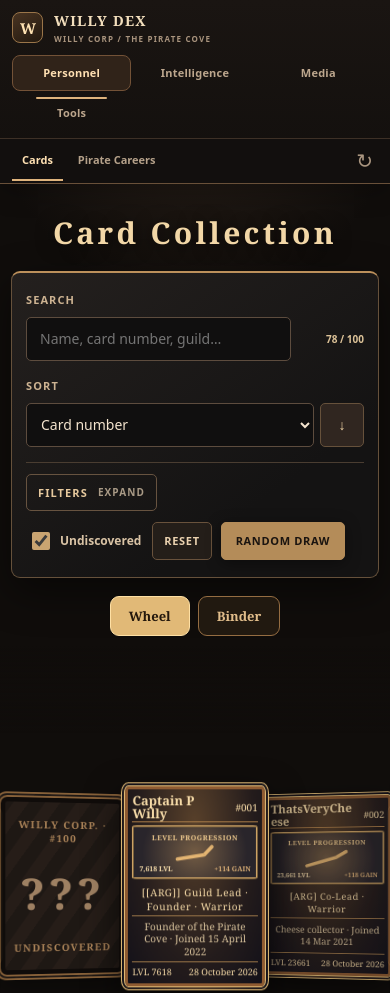
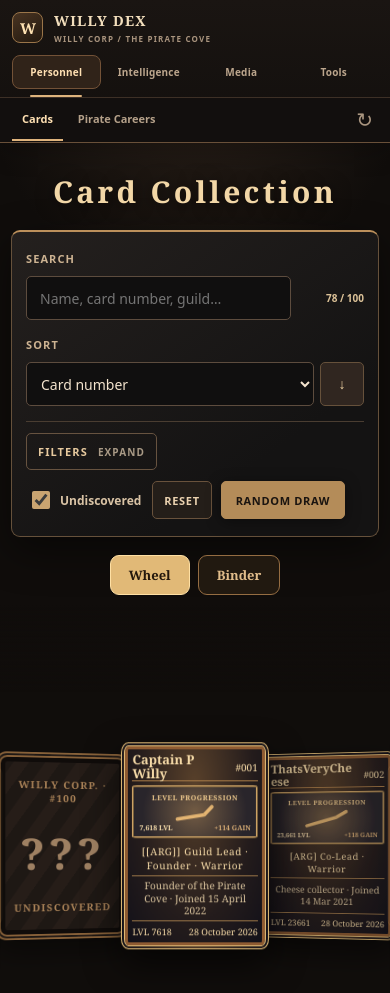
Before and after one commit to CaptainPWilly/willy-dex, a website: page index.html in a window 390 px wide. Shown: the top 993 px of the page. Drawn offline with Linux system fonts and the light colour scheme.

Commit message:
Fit Tools navigation section on mobile

```diff
--- a/app-shell.css
+++ b/app-shell.css
@@ -51,8 +51,8 @@ body{background:radial-gradient(ellipse 80% 35% at 50% 0,#30241b,var(--wc-ui-bg)
   #wc-app-shell .wc-app-emblem{width:31px;height:31px;border-radius:8px;font-size:15px}
   #wc-app-shell .wc-app-title{font-size:14px}
   #wc-app-shell .wc-app-brand small{font-size:8px}
-  #wc-app-shell .wc-app-areas{display:grid;grid-template-columns:repeat(3,minmax(0,1fr));gap:4px;padding-bottom:8px}
-  #wc-app-shell .wc-app-area{font-size:11px;padding:10px 4px}
+  #wc-app-shell .wc-app-areas{display:grid;grid-template-columns:repeat(4,minmax(0,1fr));gap:4px;padding-bottom:8px}
+  #wc-app-shell .wc-app-area{font-size:10px;padding:10px 3px}
   #wc-app-shell .wc-app-area.is-active:after{bottom:-9px;left:20%;right:20%}
   #wc-app-shell .wc-app-sub{min-height:44px;gap:6px}
   #wc-app-shell .wc-app-context{display:none}
```
